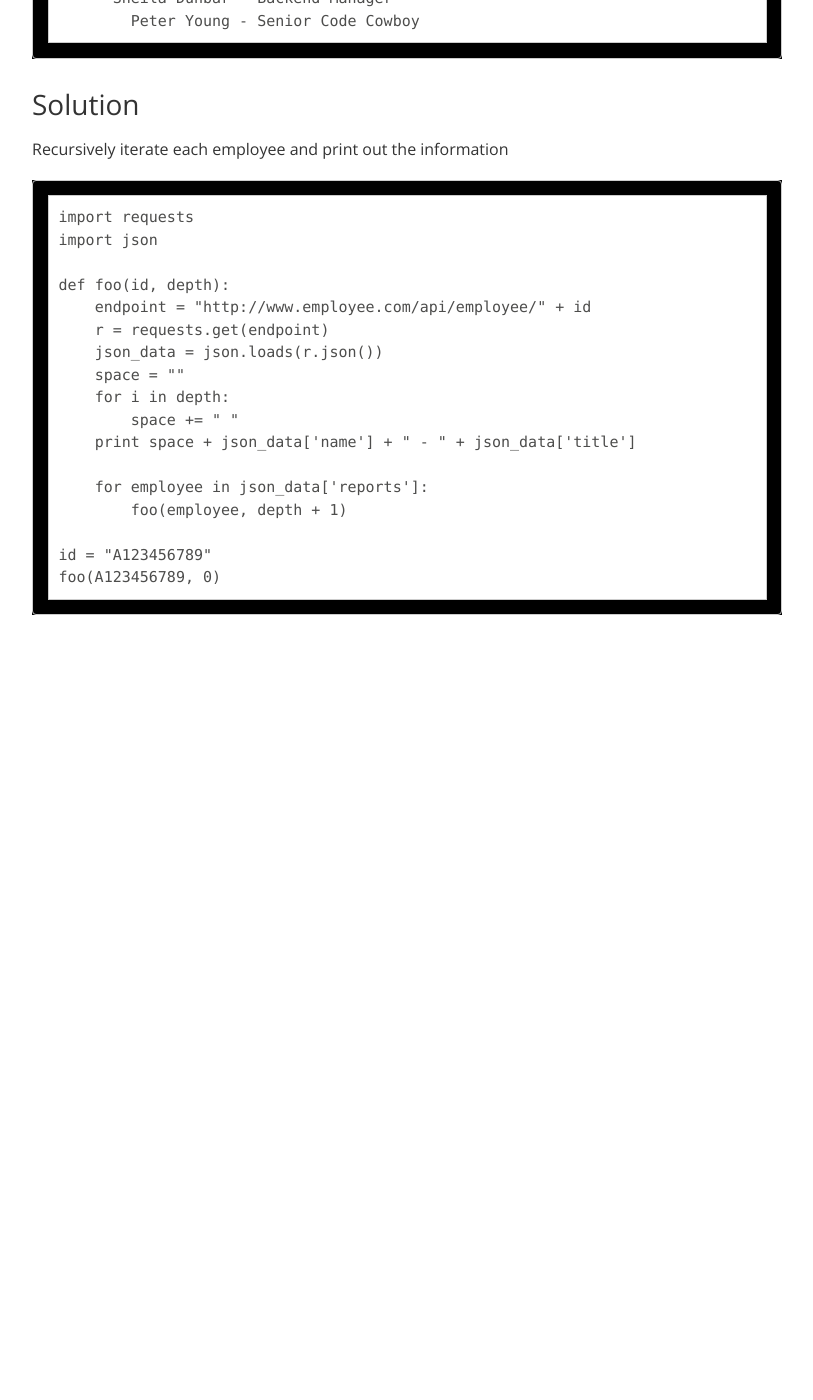
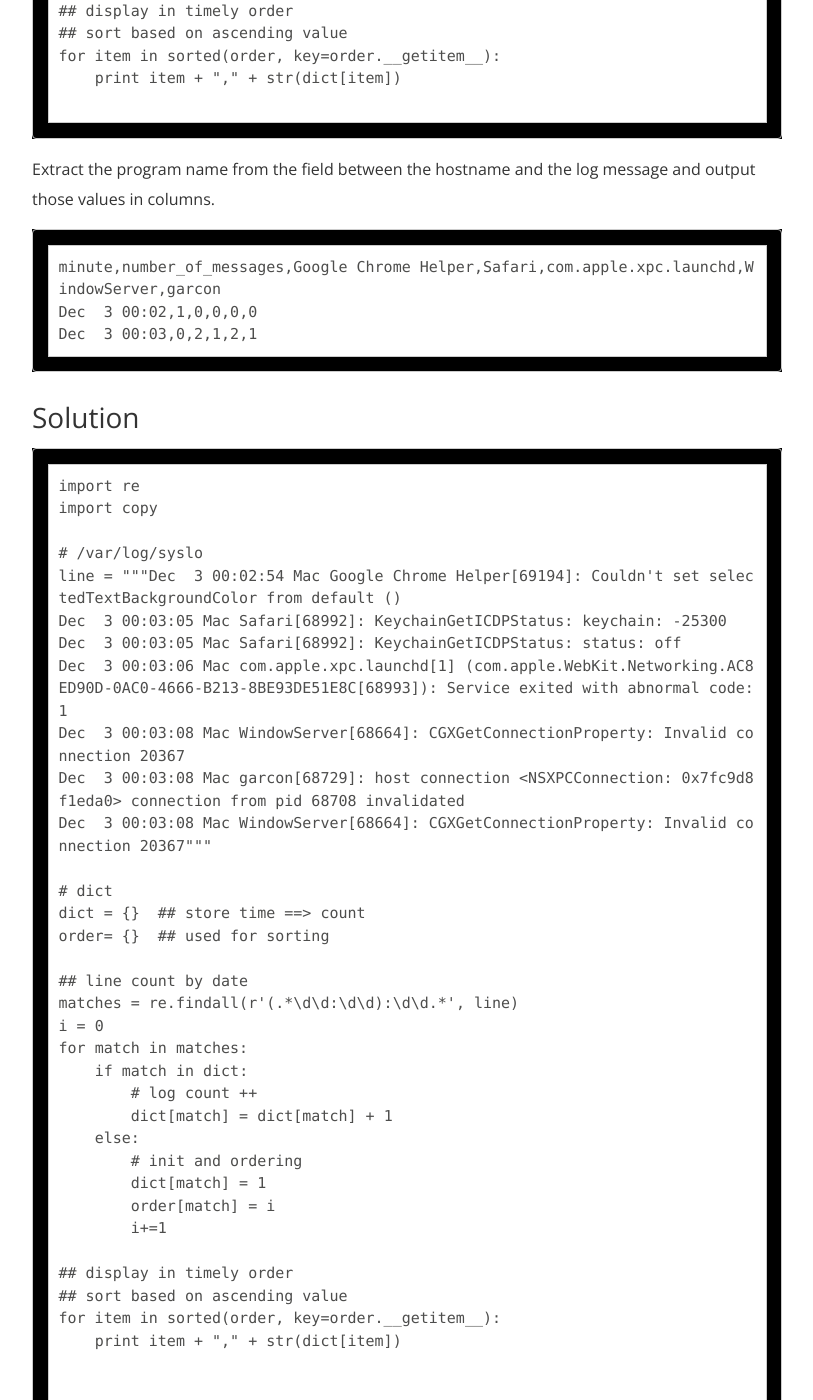
Before and after one commit to linweihs/maxlin.org, a Jekyll site: the page built from _posts/2017-06-19-Site-Reliability-Engineer-Interview.md, in a window 1280 px wide and 1400 px high, scrolled down 3534 px. Shown: the whole window, without its empty margins (428-1241 px from the left). Built offline with Jekyll 4.4.1, drawn with Linux system fonts in a browser that asks for light colours; nearby versions of some CDN libraries; Markdown is read by kramdown in place of the engine named in the settings; comment, search, counter and statistics services are not loaded; before the commit the page ends 4164 px from its top, so only the background shows below that; some of the changed text lies outside the part shown.

Commit message:
interview Site-Reliability-Engineer-Interview patch 5

````diff
--- a/_posts/2017-06-19-Site-Reliability-Engineer-Interview.md
+++ b/_posts/2017-06-19-Site-Reliability-Engineer-Interview.md
@@ -90,12 +90,130 @@ minute,number_of_messages
 Dec  3 00:02,1
 Dec  3 00:03,6
 ```
+### Solution
+
+```python
+import re
+import copy
+
+# /var/log/syslo
+line = """Dec  3 00:02:54 Mac Google Chrome Helper[69194]: Couldn't set selectedTextBackgroundColor from default ()
+Dec  3 00:03:05 Mac Safari[68992]: KeychainGetICDPStatus: keychain: -25300
+Dec  3 00:03:05 Mac Safari[68992]: KeychainGetICDPStatus: status: off
+Dec  3 00:03:06 Mac com.apple.xpc.launchd[1] (com.apple.WebKit.Networking.AC8ED90D-0AC0-4666-B213-8BE93DE51E8C[68993]): Service exited with abnormal code: 1
+Dec  3 00:03:08 Mac WindowServer[68664]: CGXGetConnectionProperty: Invalid connection 20367
+Dec  3 00:03:08 Mac garcon[68729]: host connection <NSXPCConnection: 0x7fc9d8f1eda0> connection from pid 68708 invalidated
+Dec  3 00:03:08 Mac WindowServer[68664]: CGXGetConnectionProperty: Invalid connection 20367"""
+
+# dictionary
+dict = {}  ## map time -> count
+order= {}  ## used for sorting
+
+## line count by date
+matches = re.findall(r'(.*\d\d:\d\d):\d\d.*', line)
+i = 0
+for match in matches:
+    if match in dict:
+        # log count ++
+        dict[match] = dict[match] + 1
+    else:
+        # init and ordering
+        dict[match] = 1
+        order[match] = i
+        i+=1
+
+## display in timely order
+## sort based on ascending value
+for item in sorted(order, key=order.__getitem__):
+    print item + "," + str(dict[item])
+
+```
+
 Extract the program name from the field between the hostname and the log message and output those values in columns.
 
 ```
 minute,number_of_messages,Google Chrome Helper,Safari,com.apple.xpc.launchd,WindowServer,garcon
 Dec  3 00:02,1,0,0,0,0
 Dec  3 00:03,0,2,1,2,1
+```
+### Solution
+
+```python
+import re
+import copy
+
+# /var/log/syslo
+line = """Dec  3 00:02:54 Mac Google Chrome Helper[69194]: Couldn't set selectedTextBackgroundColor from default ()
+Dec  3 00:03:05 Mac Safari[68992]: KeychainGetICDPStatus: keychain: -25300
+Dec  3 00:03:05 Mac Safari[68992]: KeychainGetICDPStatus: status: off
+Dec  3 00:03:06 Mac com.apple.xpc.launchd[1] (com.apple.WebKit.Networking.AC8ED90D-0AC0-4666-B213-8BE93DE51E8C[68993]): Service exited with abnormal code: 1
+Dec  3 00:03:08 Mac WindowServer[68664]: CGXGetConnectionProperty: Invalid connection 20367
+Dec  3 00:03:08 Mac garcon[68729]: host connection <NSXPCConnection: 0x7fc9d8f1eda0> connection from pid 68708 invalidated
+Dec  3 00:03:08 Mac WindowServer[68664]: CGXGetConnectionProperty: Invalid connection 20367"""
+
+# dict
+dict = {}  ## store time ==> count
+order= {}  ## used for sorting
+
+## line count by date
+matches = re.findall(r'(.*\d\d:\d\d):\d\d.*', line)
+i = 0
+for match in matches:
+    if match in dict:
+        # log count ++
+        dict[match] = dict[match] + 1
+    else:
+        # init and ordering
+        dict[match] = 1
+        order[match] = i
+        i+=1
+
+## display in timely order
+## sort based on ascending value
+for item in sorted(order, key=order.__getitem__):
+    print item + "," + str(dict[item])
+
+
+# map dict to dict
+# {'Dec 3 00:03' -> {'A':1, 'B':'2', ... , 'Z':'26'} }
+map = {}
+# store init dict for later copy
+acount = {}
+
+# init number of agent count
+agents = re.findall(r'.*Mac\s(.*)\[\d*\]:?\s.*', line)
+for agent in agents:
+    if agent not in acount:
+        acount[agent] = 0
+
+# group date and agent into ()
+matches = re.findall(r'(\w+\s+\d+\s+\d\d:\d\d).*Mac\s(.*)\[\d+\]:?\s.*', line)
+for match in matches:
+    date = match[0]
+    agent = match[1]
+    if date in map:
+        if agent in map[date]:
+            map[date][agent] =  map[date][agent] + 1
+        else:
+            map[date][agent] = 0
+    else:
+        map[date] = copy.deepcopy(acount)
+        if agent in map[date]:
+            map[date][agent] =  map[date][agent] + 1
+        else:
+            map[date][agent] = 0
+
+# print
+title = "minute"
+for agent in acount:
+    title += "," + agent
+print title
+
+for date in sorted(order, key=order.__getitem__):
+    string = date
+    for agent in map[date]:
+        string += "," + str(map[date][agent])
+    print string
 ```
 
 ## Question 3: Employee Hierarchy Traverse
````
